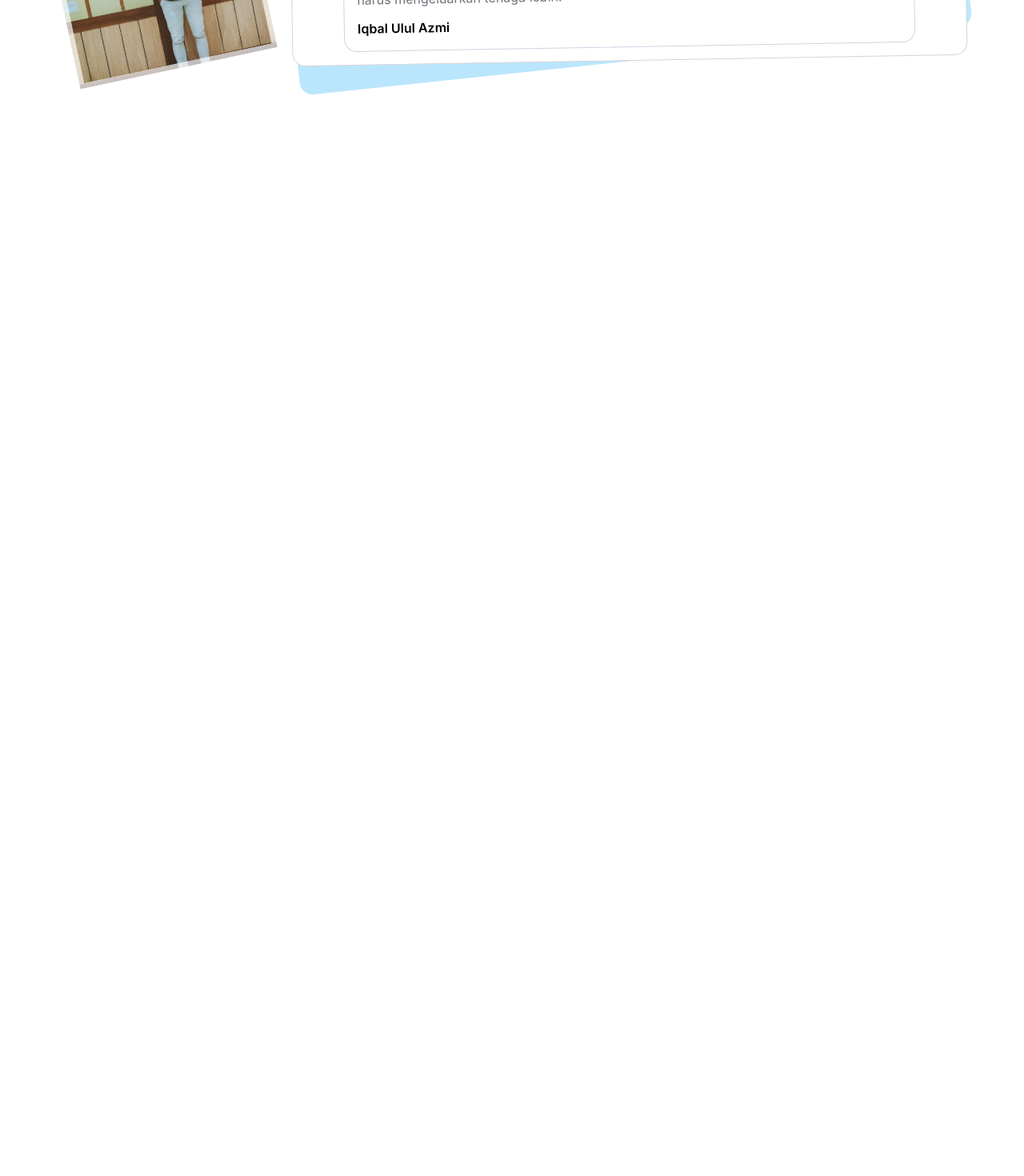
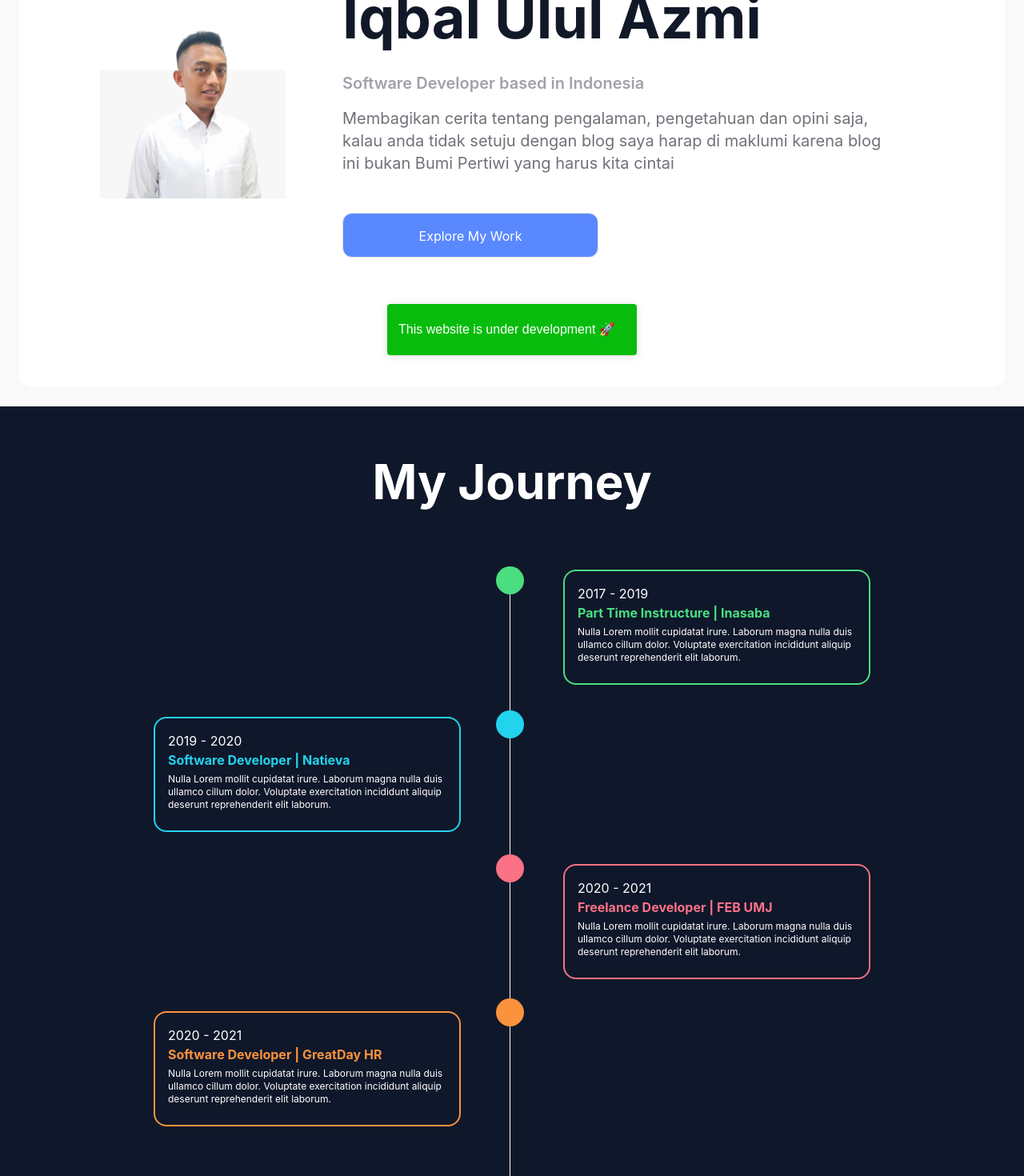
Before and after one commit to iqbalululazmi/iqbalululazmi, a Next.js app: page /me in a window 1280 px wide. Shown: the part 320-1790 px from the top of the page at 80% size. Before the commit the page ends 800 px from the top, so only its background shows below. Built offline with nearby package versions, Linux system fonts and the light colour scheme.

Commit message:
feat: me

```diff
--- /dev/null
+++ b/src/components/Button.tsx
@@ -0,0 +1,12 @@
+export const Button = ({ children, className }: any) => {
+  return (
+    <>
+      <button
+        type="button"
+        className={`transition duration-500 ease-in-out transform hover:-translate-y-1 hover:scale-105 hover:shad ${className}`}
+      >
+        {children}
+      </button>
+    </>
+  )
+}
--- a/src/components/Header.tsx
+++ b/src/components/Header.tsx
@@ -20,7 +20,7 @@ export const Header = () => {
             <div className="max-w-full mx-auto px-4 sm:px-10 sm:pt-4 mb-3">
               <div className="flex justify-between items-center py-3 md:justify-start md:space-x-10">
                 <div className="flex justify-start lg:w-0 lg:flex-1">
-                  <a href="#" className="text-primary bold font-semibold">
+                  <a href="#" className="text-primary bold font-semibold text-xl">
                     Iqbal Ulul Azmi
                   </a>
                 </div>
--- a/src/pages/_app.tsx
+++ b/src/pages/_app.tsx
@@ -1,8 +1,25 @@
 import '@styles/core/globals.css'
 import type { AppProps } from 'next/app'
+import { useEffect } from 'react'
+import { toast, ToastContainer } from 'react-toastify'
 import 'react-toastify/dist/ReactToastify.css'
 
 function MyApp({ Component, pageProps }: AppProps) {
-  return <Component {...pageProps} />
+  useEffect(() => {
+    toast.success('This website is under development 🚀', {
+      position: toast.POSITION.BOTTOM_CENTER,
+      hideProgressBar: false,
+      autoClose: false,
+      closeOnClick: false,
+      closeButton: false,
+    })
+  }, [])
+
+  return (
+    <>
+      <ToastContainer />
+      <Component {...pageProps} />
+    </>
+  )
 }
 export default MyApp
--- a/src/pages/index.tsx
+++ b/src/pages/index.tsx
@@ -1,24 +1,12 @@
+import { Button } from '@components/Button'
 import { Container } from '@components/Container'
 import { Divider } from '@components/Divider'
 import { Layout } from '@components/Layout'
 import Image from 'next/image'
-import { useEffect } from 'react'
-import { toast, ToastContainer } from 'react-toastify'
 
 export default function Home() {
-  useEffect(() => {
-    toast.success('This website is under development 🚀', {
-      position: toast.POSITION.BOTTOM_CENTER,
-      hideProgressBar: false,
-      autoClose: false,
-      closeOnClick: false,
-      closeButton: false,
-    })
-  }, [])
-
   return (
     <>
-      <ToastContainer />
       <Layout className="bg-white-young">
         <section id="banner" className="my-4">
           <div className="px-20 h-700 w-full bg-white-pure rounded-2xl flex flex-row justify-between">
@@ -42,14 +30,9 @@ export default function Home() {
                   tapi kalo mau bisa klik tombol di bawah.
                 </p>
               </div>
-              <div>
-                <button
-                  type="button"
-                  className="rounded-xl w-80 h-14 border p-4 bg-primary text-white-pure"
-                >
-                  Play with Me
-                </button>
-              </div>
+              <Button className="rounded-xl w-80 h-14 border p-4 bg-primary text-white-pure ">
+                Play with Me
+              </Button>
             </div>
             <div className="mx-10 h-full flex flex-col justify-center">
               <Image
@@ -76,12 +59,9 @@ export default function Home() {
                   others
                 </h2>
                 <div className="mt-12">
-                  <button
-                    type="button"
-                    className="rounded-xl w-500 h-14 border p-4 bg-primary text-white-pure"
-                  >
+                  <Button className="rounded-xl w-500 h-14 border p-4 bg-primary text-white-pure ">
                     Explore My Work
-                  </button>
+                  </Button>
                 </div>
               </div>
               <div>
--- a/src/pages/me.tsx
+++ b/src/pages/me.tsx
@@ -1,16 +1,121 @@
 import { Container } from '@components/Container'
 import { Layout } from '../components/Layout'
 import Image from 'next/image'
+import { Button } from '@components/Button'
+import styles from './../styles/pages/me.module.css'
 
 export default function Me() {
   return (
     <>
-      <Layout>
-        <div>Me</div>
+      <Layout className="bg-white-young">
+        <section id="banner" className="my-4">
+          <div className="px-8 h-700 w-full bg-white-pure rounded-2xl flex flex-row justify-between">
+            <div className="mx-10 w-500 h-full flex flex-col justify-center">
+              <Image
+                src="/images/avatar.jpg"
+                width="597"
+                height="467"
+                alt="Picture of the author"
+              />
+            </div>
+            <div className="mr-24 h-full flex-grow flex flex-col justify-center">
+              <h2 className="text-blueGray-500 font-semibold text-xl mb-3">👋 Hi, My name is</h2>
+              <h1 className="text-7xl mb-8 font-bold text-coolGray-900">Iqbal Ulul Azmi</h1>
+              <h2 className="text-xl font-semibold text-gray-400">
+                Software Developer based in Indonesia
+              </h2>
+              <div className="mt-4 mb-12 w-700">
+                <p className="text-xl text-gray-500">
+                  Membagikan cerita tentang pengalaman, pengetahuan dan opini saja, kalau anda tidak
+                  setuju dengan blog saya harap di maklumi karena blog ini bukan Bumi Pertiwi yang
+                  harus kita cintai
+                </p>
+              </div>
+              <Button className="rounded-xl w-80 h-14 border p-4 bg-primary text-white-pure ">
+                Explore My Work
+              </Button>
+            </div>
+          </div>
+        </section>
       </Layout>
+      <Container>
+        <section id="portofolio" className="h-1000 bg-blueGray-900">
+          <div className="h-full w-full relative">
+            <div className="text-center p-16">
+              <h1 className="text-white-pure text-6xl font-bold">My Journey</h1>
+            </div>
+            <div className={styles.verticalLine}>
+              <div
+                className={`bg-green-400 ${styles.circle} ${styles.step1} transition duration-500 ease-in-out transform hover:-translate-y-1 hover:scale-105 hover:shad `}
+              ></div>
+              <div
+                className={`bg-cyan-400 ${styles.circle} ${styles.step2} transition duration-500 ease-in-out transform hover:-translate-y-1 hover:scale-105 hover:shad `}
+              ></div>
+              <div
+                className={`bg-rose-400 ${styles.circle} ${styles.step3} transition duration-500 ease-in-out transform hover:-translate-y-1 hover:scale-105 hover:shad `}
+              ></div>
+              <div
+                className={`bg-orange-400 ${styles.circle} ${styles.step4} transition duration-500 ease-in-out transform hover:-translate-y-1 hover:scale-105 hover:shad `}
+              ></div>
+            </div>
+            <div className="px-48 flex flex-col gap-y-10 mt-4">
+              <div className="flex flex-row justify-between">
+                <div></div>
+                <div className="w-96 h-36 p-4 rounded-2xl border-2 border-green-400">
+                  <h2 className="text-white-pure">2017 - 2019</h2>
+                  <h1 className="text-green-400 font-bold mb-1">Part Time Instructure | Inasaba</h1>
+                  <p className="text-white-pure text-xs">
+                    Nulla Lorem mollit cupidatat irure. Laborum magna nulla duis ullamco cillum
+                    dolor. Voluptate exercitation incididunt aliquip deserunt reprehenderit elit
+                    laborum.{' '}
+                  </p>
+                </div>
+              </div>
+              <div className="flex flex-row justify-between">
+                <div className="w-96 h-36 p-4 rounded-2xl border-2 border-cyan-400">
+                  <h2 className="text-white-pure">2019 - 2020</h2>
+                  <h1 className="text-cyan-400 font-bold mb-1">Software Developer | Natieva</h1>
+                  <p className="text-white-pure text-xs">
+                    Nulla Lorem mollit cupidatat irure. Laborum magna nulla duis ullamco cillum
+                    dolor. Voluptate exercitation incididunt aliquip deserunt reprehenderit elit
+                    laborum.{' '}
+                  </p>
+                </div>
+                <div></div>
+              </div>
+              <div className="flex flex-row justify-between">
+                <div></div>
+                <div className="w-96 h-36 p-4 rounded-2xl border-2 border-rose-400">
+                  <h2 className="text-white-pure">2020 - 2021</h2>
+                  <h1 className="text-rose-400 font-bold mb-1">Freelance Developer | FEB UMJ</h1>
+                  <p className="text-white-pure text-xs">
+                    Nulla Lorem mollit cupidatat irure. Laborum magna nulla duis ullamco cillum
+                    dolor. Voluptate exercitation incididunt aliquip deserunt reprehenderit elit
+                    laborum.{' '}
+                  </p>
+                </div>
+              </div>
+              <div className="flex flex-row justify-between">
+                <div className="w-96 h-36 p-4 rounded-2xl border-2 border-orange-400">
+                  <h2 className="text-white-pure">2020 - 2021</h2>
+                  <h1 className="text-orange-400 font-bold mb-1">
+                    Software Developer | GreatDay HR
+                  </h1>
+                  <p className="text-white-pure text-xs">
+                    Nulla Lorem mollit cupidatat irure. Laborum magna nulla duis ullamco cillum
+                    dolor. Voluptate exercitation incididunt aliquip deserunt reprehenderit elit
+                    laborum.{' '}
+                  </p>
+                </div>
+                <div></div>
+              </div>
+            </div>
+          </div>
+        </section>
+      </Container>
       <Container className="">
-        <section id="quote" className="h-80 my-4 bg-white-pure">
-          <div className="flex flex-row gap-10 my-6 mx-14 p-4">
+        <section id="quote" className="h-600 my-4 bg-white-pure">
+          <div className="flex flex-row gap-10 my-6 mx-14 py-28 p-4">
             <div className="w-80 h-full">
               <div className=" transform -rotate-12">
                 <Image
--- /dev/null
+++ b/src/styles/pages/me.module.css
@@ -0,0 +1,34 @@
+.verticalLine {
+  border-left: 1px solid white;
+  height: 100%;
+  position: absolute;
+  left: 50%;
+  margin-left: -3px;
+  top: 200px;
+}
+
+.circle {
+  height: 35px;
+  width: 35px;
+  border-radius: 50%;
+  position: absolute;
+}
+
+.step1 {
+  left: -18px;
+}
+
+.step2 {
+  left: -18px;
+  top: 180px;
+}
+
+.step3 {
+  left: -18px;
+  top: 360px;
+}
+
+.step4 {
+  left: -18px;
+  top: 540px;
+}
--- a/tailwind.config.js
+++ b/tailwind.config.js
@@ -61,7 +61,10 @@ module.exports = {
     },
   },
   variants: {
-    extend: {},
+    animation: ['responsive', 'motion-safe', 'motion-reduce', 'hover'],
+    extend: {
+      animation: ['motion-safe'],
+    },
   },
   plugins: [],
 }
```
Also changed, not shown: public/images/avatar.jpg (added).
